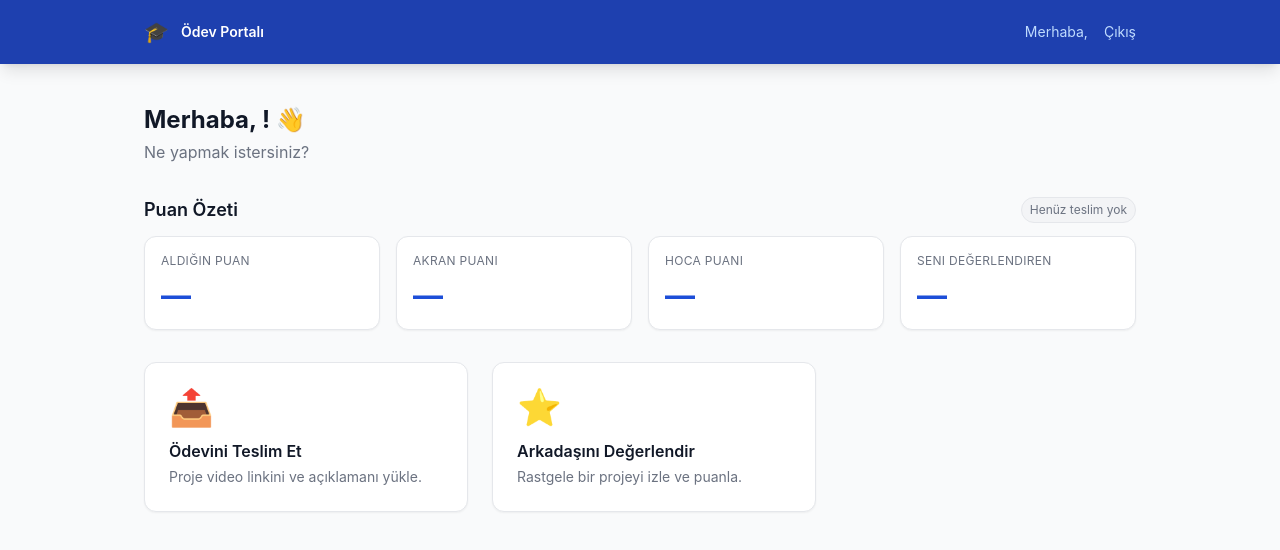
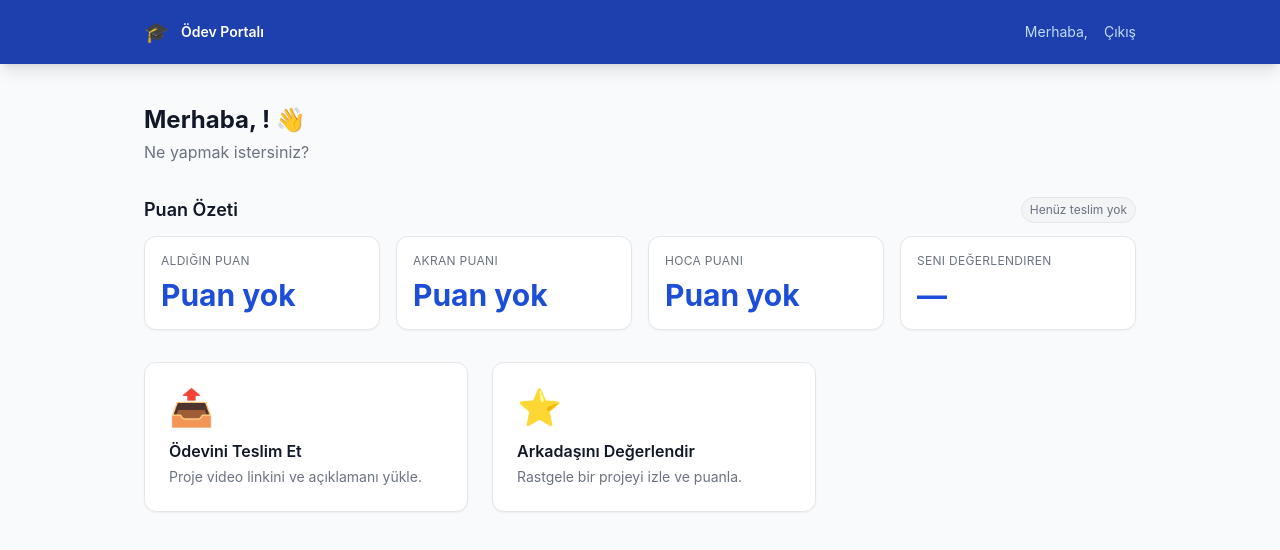
Before and after one commit to zehrazdmr/OdevPortali, a React (Create React App) app in the folder frontend/: page /dashboard in a window 1280 px wide. Shown: the top 550 px of the page. Built offline with nearby package versions, Linux system fonts and the light colour scheme; no server answers; sample sign-in values are in the browser's storage.

Commit message:
Fix score display and summaries

```diff
--- a/frontend/src/pages/AdminPanel.jsx
+++ b/frontend/src/pages/AdminPanel.jsx
@@ -6,14 +6,27 @@ import { api } from '../services/api';
 const fmtAvg = (v) => (v != null ? Number(v).toFixed(1) : '—');
 const fmtCount = (v) => (v != null ? String(Number(v)) : '—');
 const fmtScore = (v) => {
+  if (v == null || v === '') return '—';
   if (v && typeof v === 'object') {
+    if (typeof v.display === 'string' && v.display.trim()) {
+      return v.display;
+    }
     const total = Number(v.total);
     const max = Number(v.max);
     if (Number.isFinite(total) && Number.isFinite(max)) {
       return `${total.toFixed(1)} / ${max.toFixed(1)}`;
     }
+    const percentage = Number(v.percentage);
+    if (Number.isFinite(percentage)) {
+      return `${percentage.toFixed(1)}%`;
+    }
+    if (typeof v.formatted === 'string' && v.formatted.trim()) {
+      return v.formatted;
+    }
   }
-  return fmtAvg(v);
+  const numeric = Number(v);
+  if (!Number.isFinite(numeric)) return '—';
+  return numeric.toFixed(1);
 };
 
 export default function AdminPanel() {
--- a/frontend/src/pages/Dashboard.jsx
+++ b/frontend/src/pages/Dashboard.jsx
@@ -2,17 +2,27 @@ import React, { useState, useEffect } from 'react';
 import { useNavigate } from 'react-router-dom';
 import { api } from '../services/api';
 
-const fmtAvg = (value) => (value != null ? Number(value).toFixed(1) : '—');
 const fmtCount = (value) => (value != null ? String(Number(value)) : '—');
 const fmtScore = (value) => {
+  if (value == null || value === '') return 'Puan yok';
   if (value && typeof value === 'object') {
+    if (typeof value.display === 'string' && value.display.trim()) return value.display;
     const total = Number(value.total);
     const max = Number(value.max);
     if (Number.isFinite(total) && Number.isFinite(max)) {
       return `${total.toFixed(1)} / ${max.toFixed(1)}`;
     }
+    const percentage = Number(value.percentage);
+    if (Number.isFinite(percentage)) {
+      return `${percentage.toFixed(1)}%`;
+    }
+    if (typeof value.formatted === 'string' && value.formatted.trim()) {
+      return value.formatted;
+    }
   }
-  return fmtAvg(value);
+  const numeric = Number(value);
+  if (!Number.isFinite(numeric)) return 'Puan yok';
+  return numeric.toFixed(1);
 };
 
 export default function Dashboard() {
```
Also changed, not shown: 1 other file (tests, documents, lock files or other folders).
